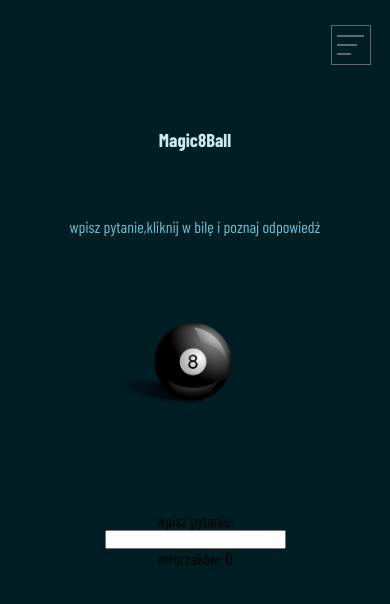
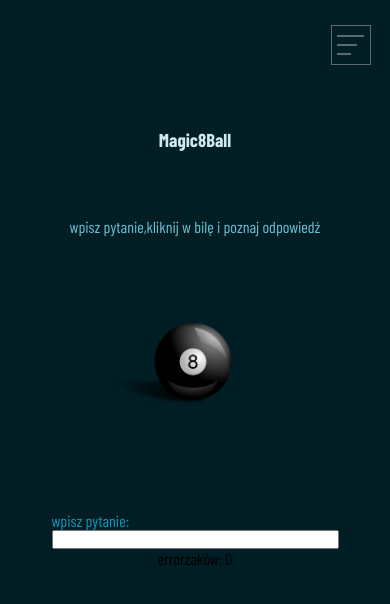
Before and after one commit to Scorpion19702022/SIMPLE_PROJECT_REACT_REDUX, a React (Vite) app: page /Magic8Ball in a window 390 px wide. Shown: the top 604 px of the page. Built offline with nearby package versions, Linux system fonts and the light colour scheme; a web font is replaced by a local one.

Commit message:
added style for mobile

```diff
--- a/src/Components/Magic8Ball/Styles/Magic8BallAction.module.css
+++ b/src/Components/Magic8Ball/Styles/Magic8BallAction.module.css
@@ -74,6 +74,16 @@
 	align-items: center;
 }
 
+.label {
+	width: 100%;
+	text-align: left;
+	color: var(--color-color05);
+}
+
+.input {
+	width: 100%;
+}
+
 @media (min-width: 1200px) {
 	.wrapper {
 		width: 90%;
```
